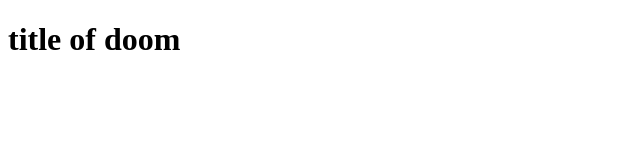
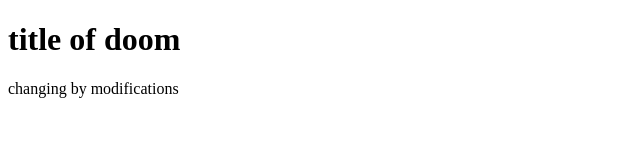
Before and after one commit to shadowaspects/MyFirstFolder, a plain HTML site: page index.html in a window 1280 px wide. Shown: the whole page, without its empty margins (0-640 px from the left). Drawn offline with Linux system fonts and the light colour scheme.

Commit message:
slight change p

```diff
--- a/index.html
+++ b/index.html
@@ -7,5 +7,8 @@
 </head>
 <body>
     <h1> title of doom</h1>
+    <p>
+        changing by modifications
+    </p>
 </body>
 </html>
```
